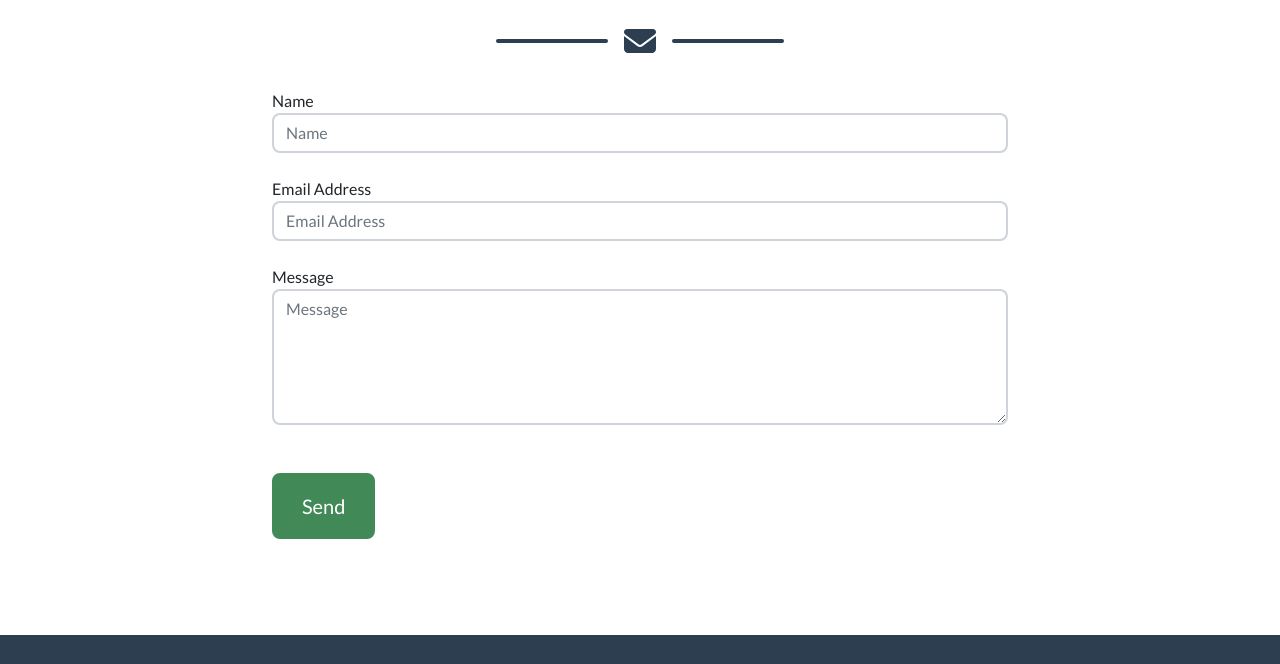
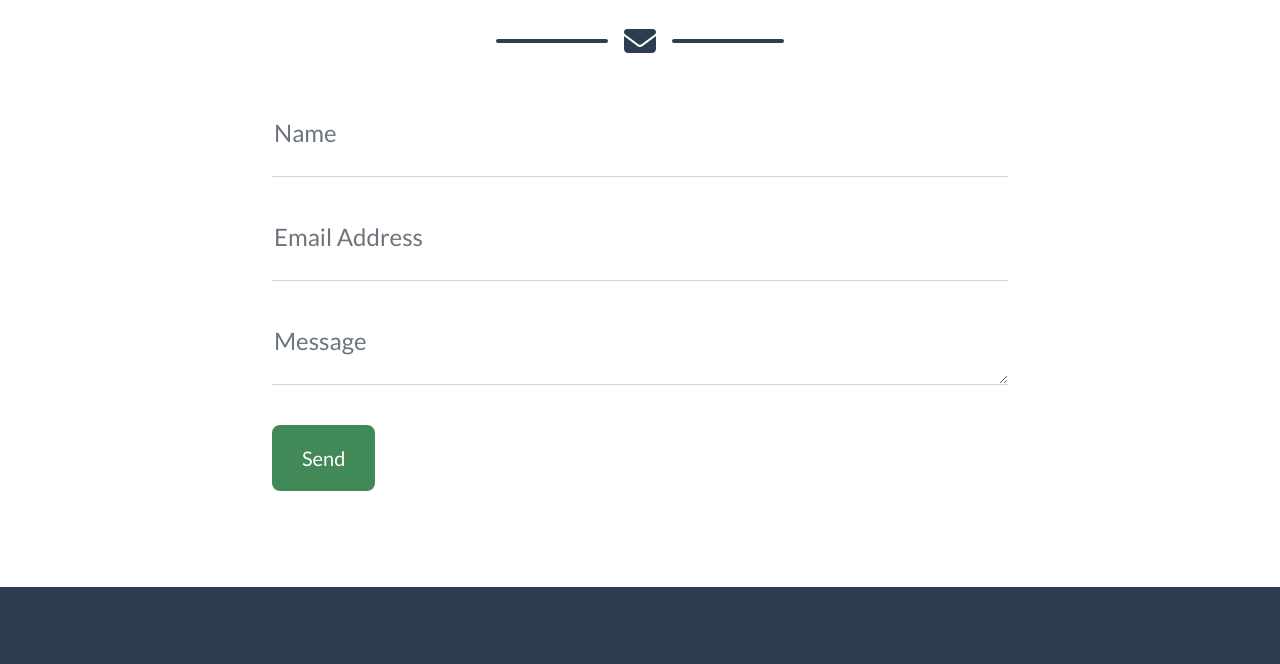
Before and after one commit to drgrieve/drgrieve.github.io, a plain HTML site: page index.html in a window 1280 px wide. Shown: the part 2696-3360 px from the top of the page. Drawn offline with nearby package versions, Linux system fonts and the light colour scheme.

Commit message:
first version done

```diff
--- a/index.html
+++ b/index.html
@@ -197,26 +197,20 @@
                 <div class="row">
                     <div class="col-lg-8 mx-auto">
                         <form id="contactForm" name="sentMessage" novalidate="novalidate">
-                            <div class="control-group">
-                                <div class="form-group floating-label-form-group controls mb-0 pb-2">
+                            <div class="form-floating mb-3">
+                                <input class="form-control" id="name" type="text" placeholder="Name" required="required" data-validation-required-message="Please enter your name." />
                                 <label>Name</label>
-                                    <input class="form-control" id="name" type="text" placeholder="Name" required="required" data-validation-required-message="Please enter your name." />
                                 <p class="help-block text-danger"></p>
                             </div>
-                            </div>
-                            <div class="control-group">
-                                <div class="form-group floating-label-form-group controls mb-0 pb-2">
+                            <div class="form-floating mb-3">
+                                <input class="form-control" id="email" type="email" placeholder="Email Address" required="required" data-validation-required-message="Please enter your email address." />
                                 <label>Email Address</label>
-                                    <input class="form-control" id="email" type="email" placeholder="Email Address" required="required" data-validation-required-message="Please enter your email address." />
                                 <p class="help-block text-danger"></p>
                             </div>
-                            </div>
-                            <div class="control-group">
-                                <div class="form-group floating-label-form-group controls mb-0 pb-2">
+                            <div class="form-floating mb-3">
+                                <textarea class="form-control" id="message" rows="5" placeholder="Message" required="required" data-validation-required-message="Please enter a message."></textarea>
                                 <label>Message</label>
-                                    <textarea class="form-control" id="message" rows="5" placeholder="Message" required="required" data-validation-required-message="Please enter a message."></textarea>
                                 <p class="help-block text-danger"></p>
-                                </div>
                             </div>
                             <br />
                             <div id="success"></div>
```
Also changed, not shown: assets/img/avataaars.svg (deleted), assets/img/portfolio/cabin.png (deleted), assets/img/portfolio/cake.png (deleted), assets/img/portfolio/circus.png (deleted), assets/img/portfolio/game.png (deleted), assets/img/portfolio/safe.png (deleted), assets/img/portfolio/submarine.png (deleted), 1 other file. Lines whose indentation alone changed are shown as unchanged.
